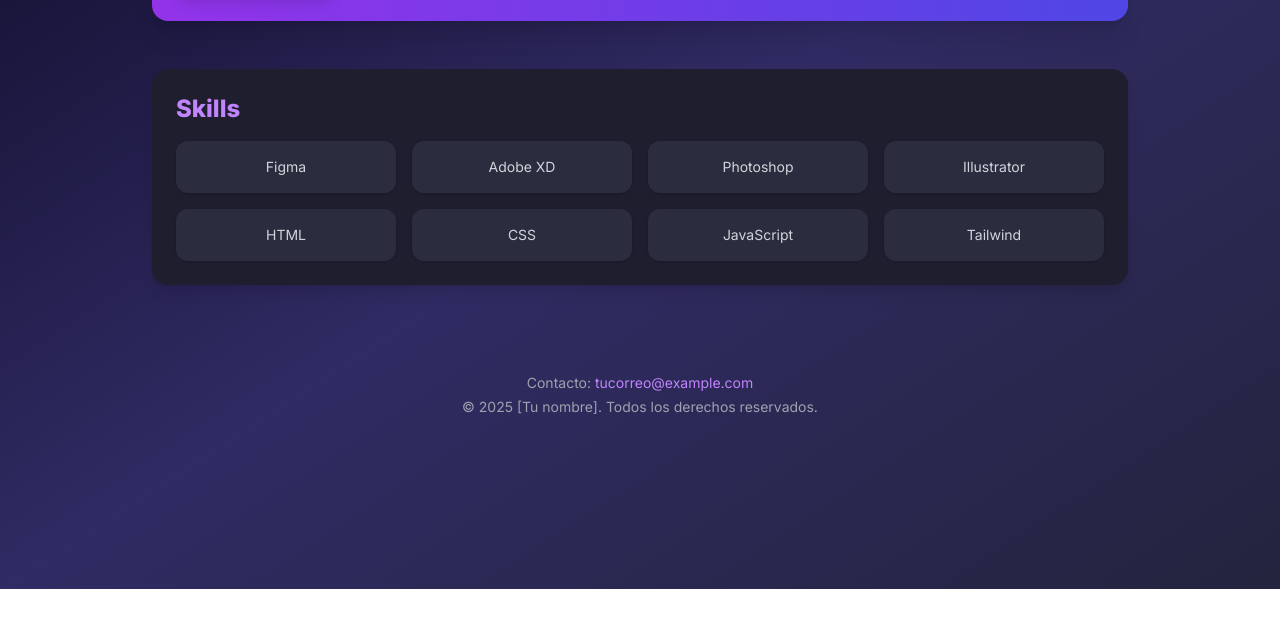
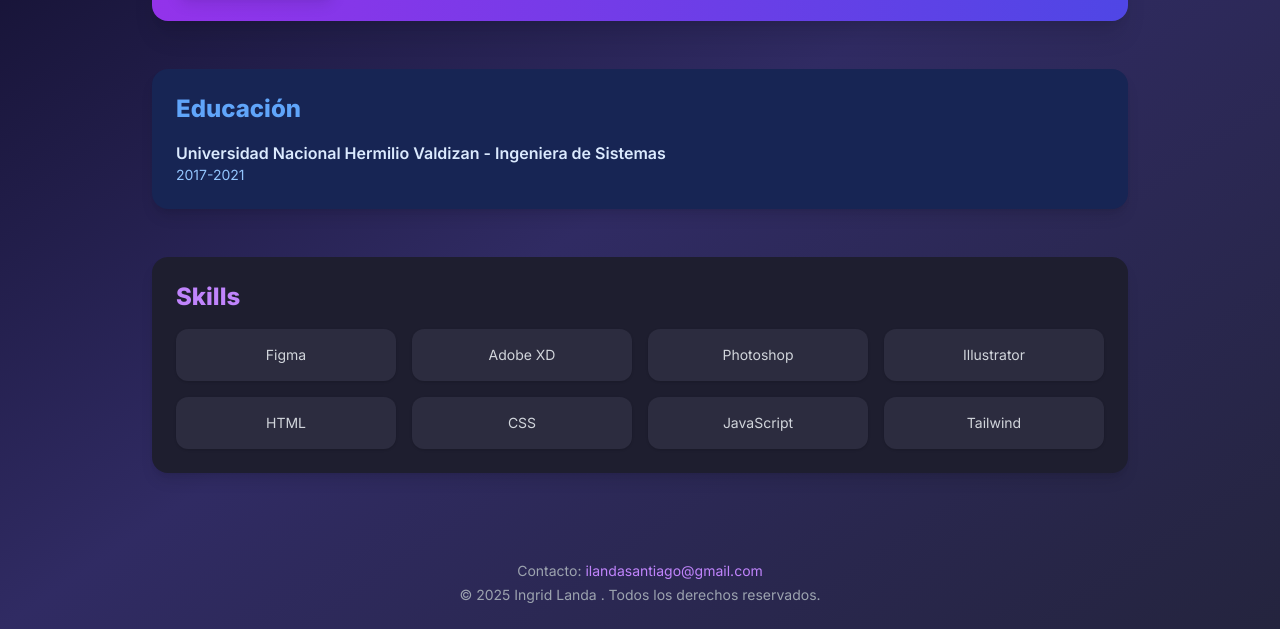
Before and after one commit to ILANDAS/mi-portafolio, a plain HTML site: page index.html in a window 1280 px wide. Shown: the part 251-880 px from the top of the page. Before the commit the page ends 840 px from the top, so only its background shows below. Drawn offline with nearby package versions, Linux system fonts and the light colour scheme.

Commit message:
añadir educación

```diff
--- a/index.html
+++ b/index.html
@@ -33,6 +33,16 @@
       </section>
 
       <section class="p-6 max-w-5xl mx-auto">
+        <div class="bg-blue-950 rounded-2xl p-6 shadow-lg">
+          <h3 class="text-2xl font-bold text-blue-400 mb-4">Educación</h3>
+          <div class="text-blue-100">
+            <p class="font-semibold">Universidad Nacional Hermilio Valdizan - Ingeniera de Sistemas</p>
+            <p class="text-sm text-blue-300">2017-2021</p>
+          </div>
+        </div>
+      </section>
+
+      <section class="p-6 max-w-5xl mx-auto">
         <div class="bg-[#1e1e2f] rounded-2xl p-6 shadow-lg">
           <h3 class="text-2xl font-bold text-purple-400 mb-4">Skills</h3>
 
@@ -50,8 +60,8 @@
       </section>
 
       <footer class="p-6 max-w-5xl mx-auto text-center text-gray-400 text-sm mt-10">
-        <p>Contacto: <a href="mailto:tucorreo@example.com" class="text-purple-400 hover:underline">tucorreo@example.com</a></p>
-        <p class="mt-1">© 2025 [Tu nombre]. Todos los derechos reservados.</p>
+        <p>Contacto: <a href="mailto:tucorreo@example.com" class="text-purple-400 hover:underline">ilandasantiago@gmail.com</a></p>
+        <p class="mt-1">© 2025 Ingrid Landa . Todos los derechos reservados.</p>
       </footer>
 
 </body>
```
